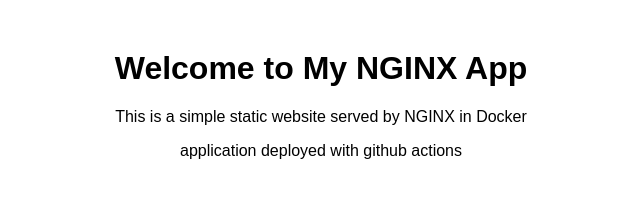
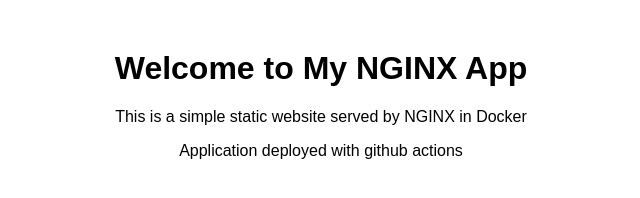
Before and after one commit to YashPradhan77/ECS-FARGATE, a plain HTML site: page nginx/index.html in a window 1280 px wide. Shown: the full height of the page, 319-959 px from the left. Drawn offline with Linux system fonts and the light colour scheme.

Commit message:
initial commit

```diff
--- a/nginx/index.html
+++ b/nginx/index.html
@@ -9,6 +9,6 @@
 <body>
     <h1>Welcome to My NGINX App</h1>
     <p>This is a simple static website served by NGINX in Docker</p>
-    <p>application deployed with github actions</p>
+    <p>Application deployed with github actions</p>
 </body>
 </html>
```
